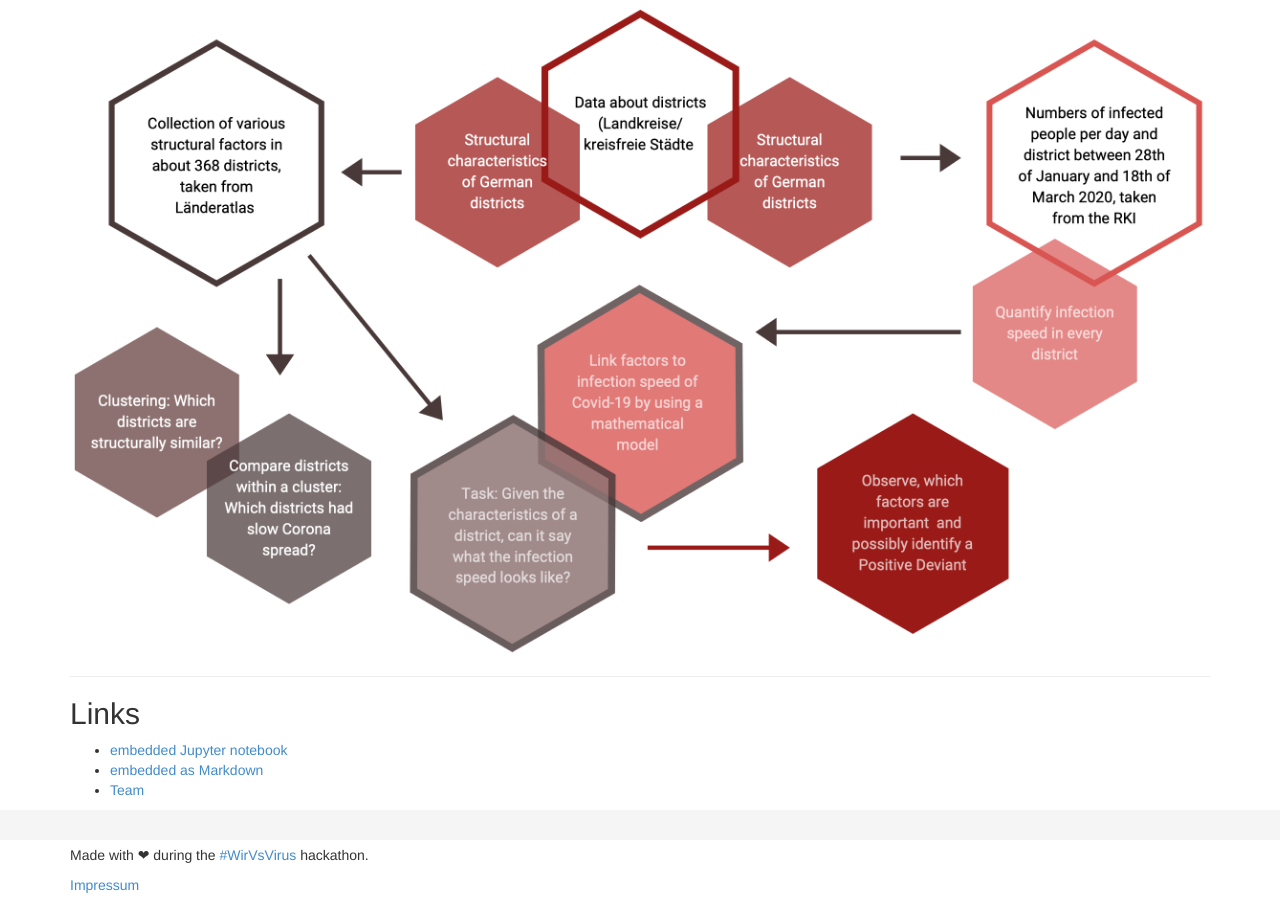
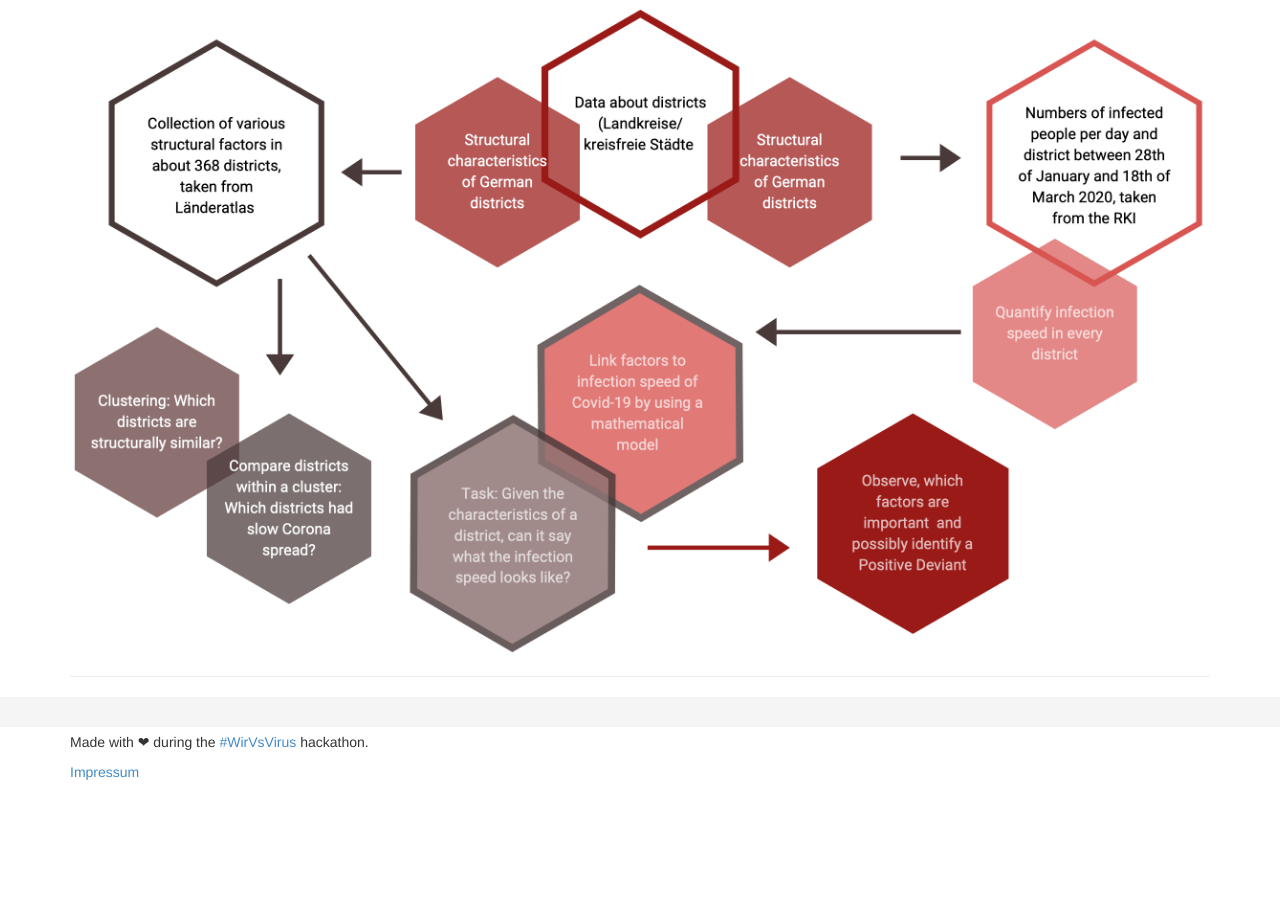
Before and after one commit to pd-viral/web, a Jekyll site: the page built from index.md, in a window 1280 px wide and 900 px high, scrolled down 1325 px. Built offline with Jekyll 4.4.1, drawn with Linux system fonts in a browser that asks for light colours; nearby versions of some CDN libraries; after the commit the page ends 2112 px from its top, so only the background shows below that.

Commit message:
some changes

```diff
--- a/index.md
+++ b/index.md
@@ -30,8 +30,3 @@ On our endeavour to identify those communities, we a.) need to make communities
 
 
 -------
-
-## Links
-- [embedded Jupyter notebook](pages/jupyter.html)
-- [embedded as Markdown](pages/Plots.html)
-- [Team](pages/team.html)
```
